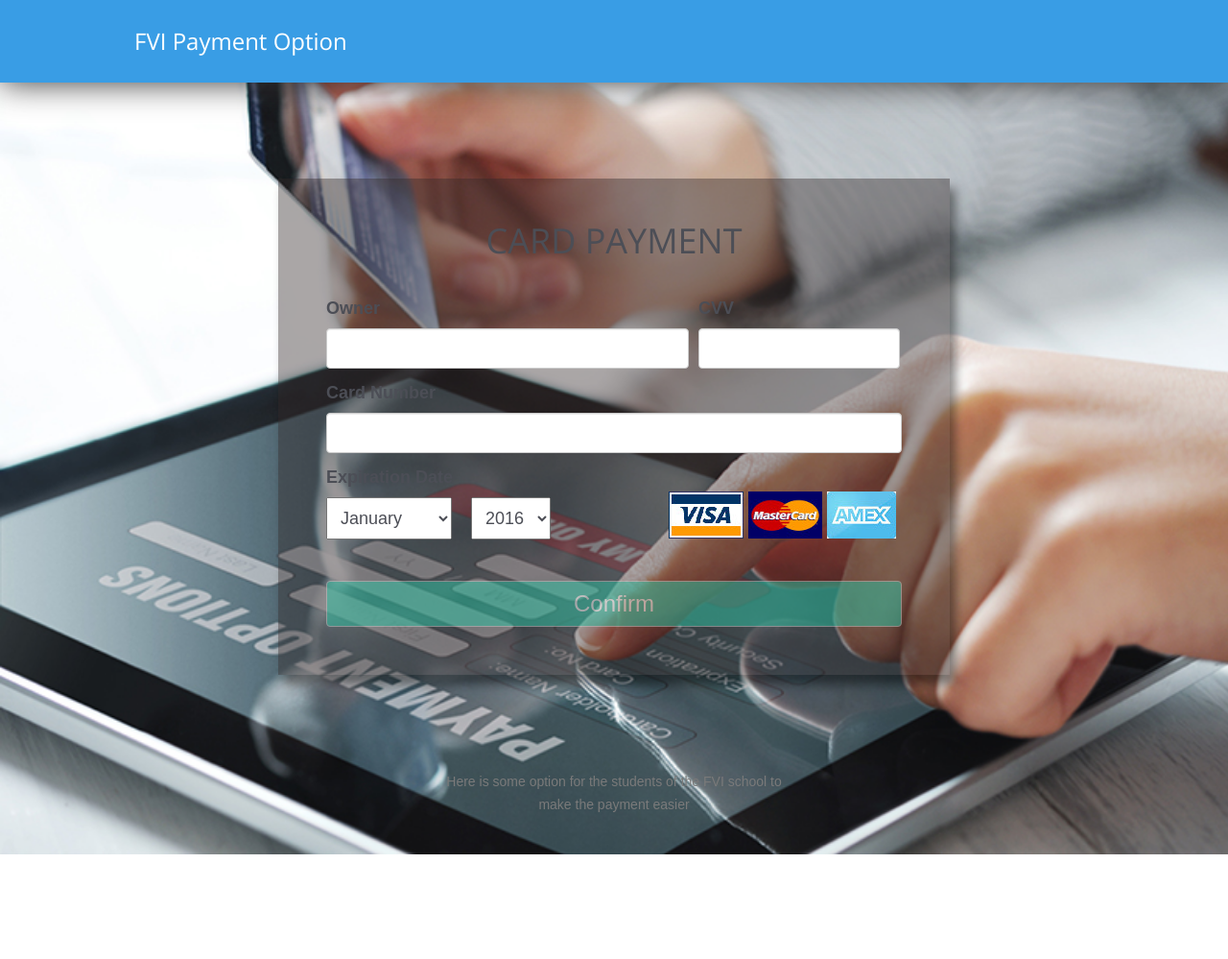
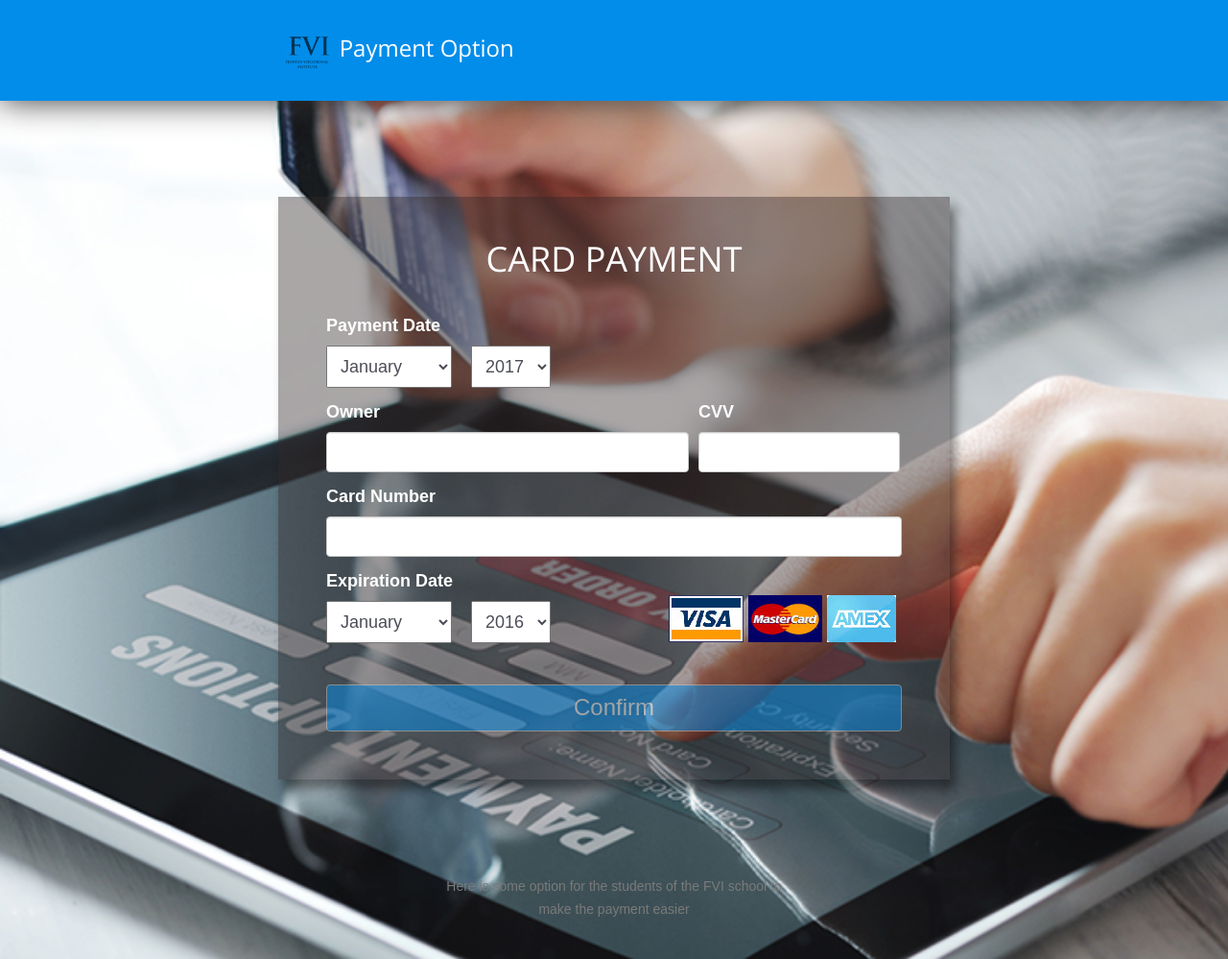
Before and after one commit to Yastrenky/payment-option, a plain HTML site: page index.html in a window 1280 px wide. Shown: the whole page at 96% size. Before the commit the page ends 890 px from the top, so only its background shows below. Drawn offline with nearby package versions, Linux system fonts and the light colour scheme.

Commit message:
Alex commit

```diff
--- a/assets/css/demo.css
+++ b/assets/css/demo.css
@@ -14,12 +14,14 @@ body {
 }
 
 #confirm-purchase:hover {
-  background-color: #2ec4a5;
+  background-color: #028dea;
   opacity: 1;
 }
 
 #confirm-purchase {
   opacity: .5;
+  background-color: #028dea;
+  color: white;
 }
 
 .container-fluid {
@@ -32,11 +34,13 @@ header {
   text-align: center;
   width: 100%;
   padding: 25px 40px;
-  background-color: #399de5;
+  background-color: #028dea;
   overflow: hidden;
   box-shadow: 0px 0px 35px 0px;
 }
-
+h3 img{
+  width: 10%;
+}
 header .limiter {
   max-width: 1000px;
   margin: 0px auto;
--- a/assets/css/styles.css
+++ b/assets/css/styles.css
@@ -14,12 +14,13 @@
 .creditCardForm label {
   width: 100%;
   margin-bottom: 10px;
+  color: #fff;
 }
 
 .creditCardForm .heading h1 {
   text-align: center;
   font-family: 'Open Sans', sans-serif;
-  color: #4c4e56;
+  color: #fff;
 }
 
 .creditCardForm .payment {
--- a/index.html
+++ b/index.html
@@ -15,7 +15,7 @@
   <div class="container-fluid">
     <header>
       <div class="limiter">
-        <h3>FVI Payment Option</h3>
+        <h3><img src="./assets/images/fvi.png"> Payment Option</h3>
 
       </div>
     </header>
@@ -25,6 +25,30 @@
       </div>
       <div class="payment">
         <form>
+          <div class="form-group" id="expiratio-date">
+            <label>Payment Date</label>
+            <select>
+                            <option value="01">January</option>
+                            <option value="02">February </option>
+                            <option value="03">March</option>
+                            <option value="04">April</option>
+                            <option value="05">May</option>
+                            <option value="06">June</option>
+                            <option value="07">July</option>
+                            <option value="08">August</option>
+                            <option value="09">September</option>
+                            <option value="10">October</option>
+                            <option value="11">November</option>
+                            <option value="12">December</option>
+                        </select>
+            <select>
+                            <option value="17"> 2017</option>
+                            <option value="18"> 2018</option>
+                            <option value="19"> 2019</option>
+                            <option value="20"> 2020</option>
+                            <option value="21"> 2021</option>
+                        </select>
+          </div>
           <div class="form-group owner">
             <label for="owner">Owner</label>
             <input type="text" class="form-control" id="owner">
```
Also changed, not shown: assets/images/fvi.png (added).
